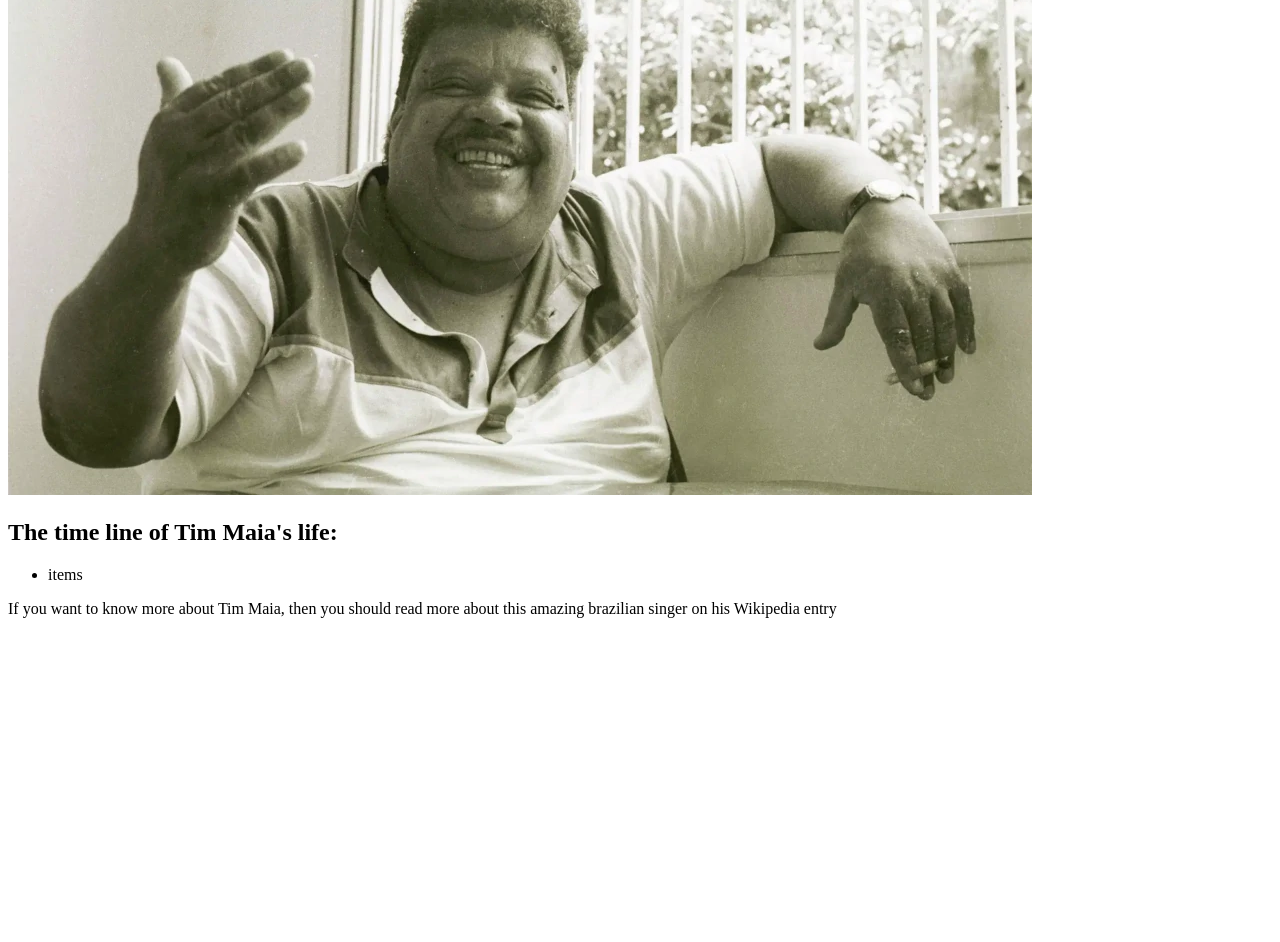
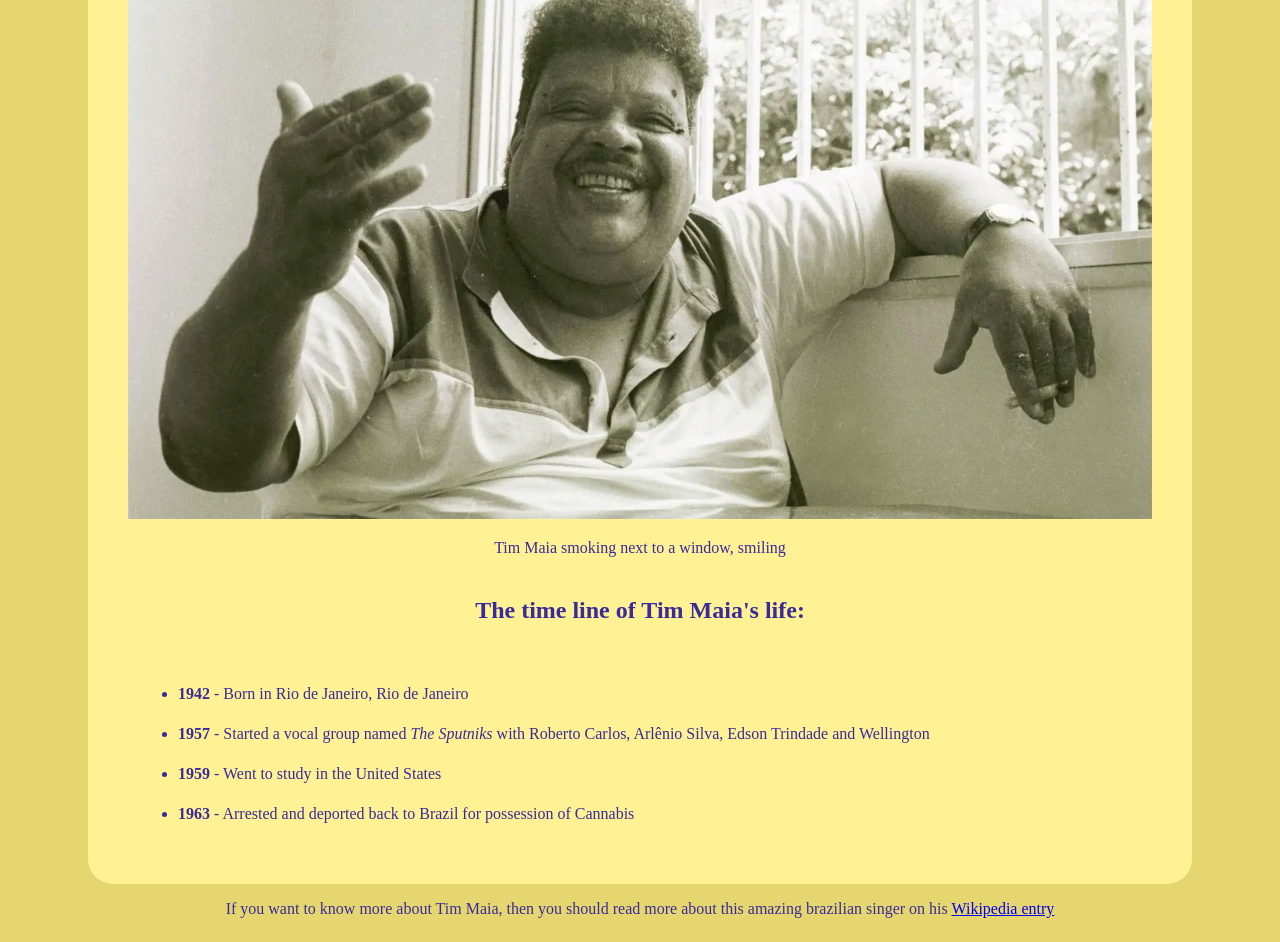
Before and after one commit to JoaoPi314/tribute_page, a plain HTML site: page index.html in a window 1280 px wide. Shown: the part 284-1226 px from the top of the page. Before the commit the page ends 918 px from the top, so only its background shows below. Drawn offline with Linux system fonts and the light colour scheme.

Commit message:
Adds first informations about Tim Maia and customize the layout of the page

```diff
--- a/index.html
+++ b/index.html
@@ -15,18 +15,23 @@
 
 
     <header>
-        <h1>Tim Maia</h1>
-        <p><q>Azul da cor do mar</q></p>
+        <h1 id="title">Tim Maia</h1>
+        <p class="simple-text"><q>As Blue As The Sea</q></p>
     </header>
 
 
     <main id="main">
-        <img src="images/tim-maia-1024.webp" alt="Tim Maia smiling">
-
-        <section>
+        <figure id="img-div">
+            <img src="images/tim-maia-1024.webp" alt="" id="image">
+            <figcaption id="img-caption" class="simple-text">Tim Maia smoking next to a window, smiling</figcaption>
+        </figure>
+        <section id="tribute-info">
             <h2>The time line of Tim Maia's life:</h2>
-            <ul>
-                <li>items</li>
+            <ul class="simple-text" id="time-line">
+                <li><strong>1942</strong> - Born in Rio de Janeiro, Rio de Janeiro</li>
+                <li><strong>1957</strong> - Started a vocal group named <em>The Sputniks</em> with Roberto Carlos, Arlênio Silva, Edson Trindade and Wellington</li>
+                <li><strong>1959</strong> - Went to study in the United States</li>
+                <li><strong>1963</strong> - Arrested and deported back to Brazil for possession of Cannabis</li>
             </ul>
         </section>
 
@@ -34,7 +39,7 @@
 
 
     <footer>
-        <p>If you want to know more about Tim Maia, then you should read more about this amazing brazilian singer on his Wikipedia entry</p>
+        <p class="simple-text">If you want to know more about Tim Maia, then you should read more about this amazing brazilian singer on his <a id="tribute-link" href="https://en.wikipedia.org/wiki/Tim_Maia" target="_blank">Wikipedia entry</a> </p>
 
     </footer>
 
--- a/style.css
+++ b/style.css
@@ -0,0 +1,75 @@
+/*------------- color-changing ---------------*/
+
+.simple-text{
+    color: #392B99;
+    text-align: center;
+}
+
+header #title{
+    color: #392B99;
+    text-align: center;
+}
+
+h2{
+    color: #392B99;
+    text-align: center;
+}
+
+/*-------------------- Body ------------------------*/
+
+body{
+    background-color: #E6D66F;
+    display: grid;
+    grid-template-areas:
+    "header"
+    "pic"
+    "timeline"
+    "footer";
+    justify-items: center;
+    align-items: center;
+}
+
+header{
+    grid-area: header;
+}
+
+#main{
+    background-color: #FFF194;
+    border-radius: 25px;
+    max-width: 100%;
+    height: auto;
+}
+#img-div{
+    grid-area: pic;
+    display: flex;
+    flex-direction:column;
+    align-items: center;
+    padding: 10px auto 10px auto;
+}
+#img-div img{
+    max-width: 100%;
+    height: auto;
+}
+
+#img-caption{
+    padding: 20px;
+    text-align: center;
+}
+
+#tribute-info{
+    grid-area: timeline;
+    box-sizing: border-box;
+
+}
+
+#time-line{
+    text-align: justify;
+    line-height: 2.5em;
+    margin: 50px;
+}
+
+/*----------- Footer --------------------*/
+
+footer{
+    grid-area: footer;
+}
```
